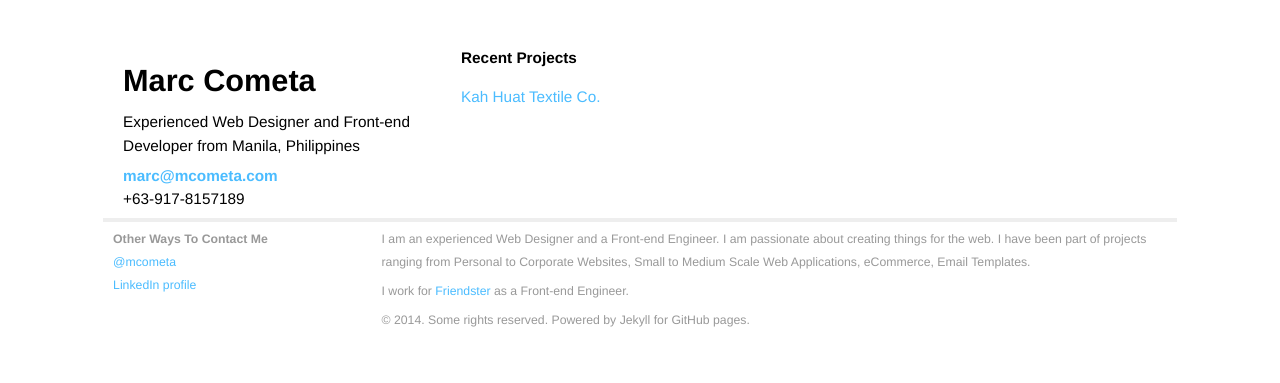
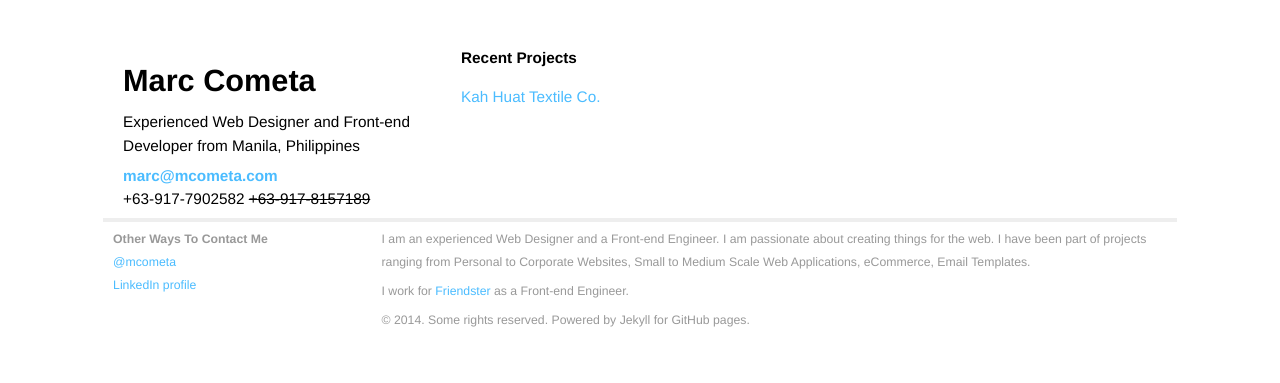
Before and after one commit to mcometa/mcometa.github.io, a Jekyll site: the page built from portfolio.html, in a window 1280 px wide. Shown: the top 383 px of the page. Built offline with Jekyll 4.4.1, drawn with Linux system fonts in a browser that asks for light colours; Markdown is read by kramdown in place of the engine named in the settings.

Commit message:
Updated contact #

```diff
--- a/_layouts/default.html
+++ b/_layouts/default.html
@@ -29,7 +29,7 @@
         </p>
         <p>
           <a href="mailto:marc@mcometa.com">marc@mcometa.com</a><br>
-          +63-917-8157189<br />
+          +63-917-7902582 <strike>+63-917-8157189</strike><br />
         </p>
       </div>
 
```
